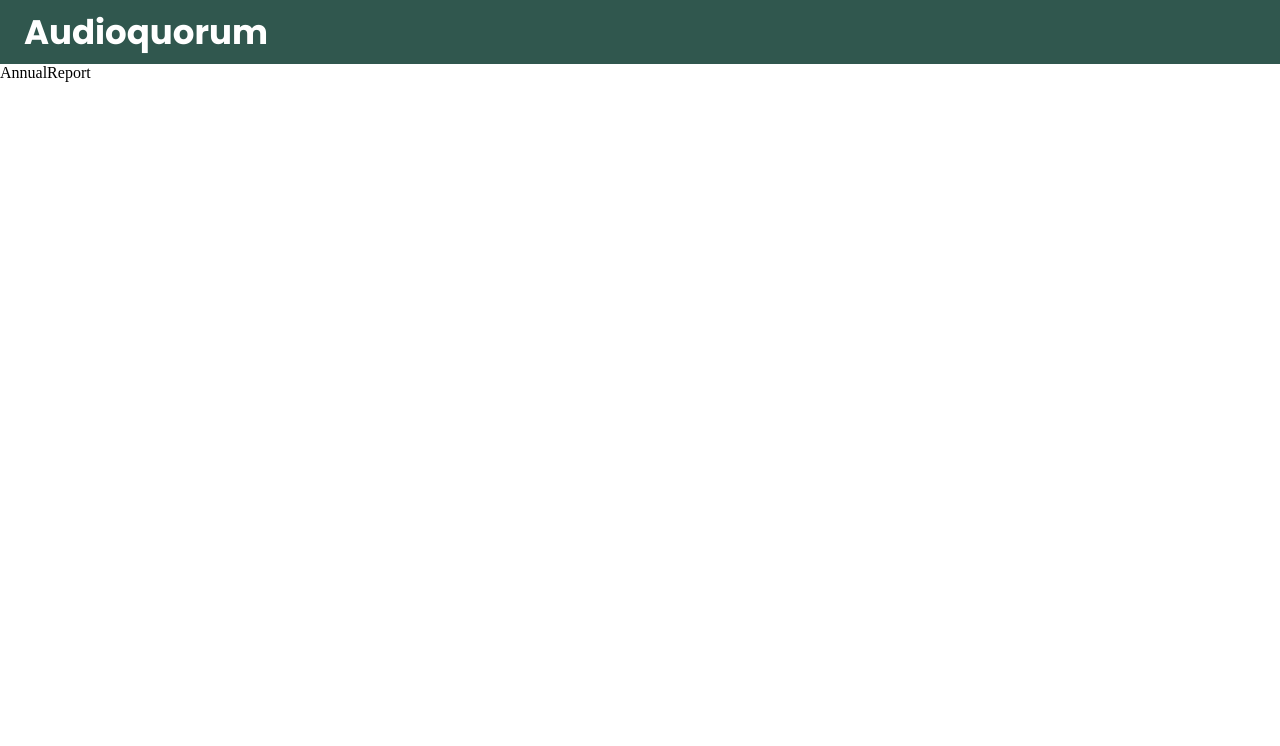
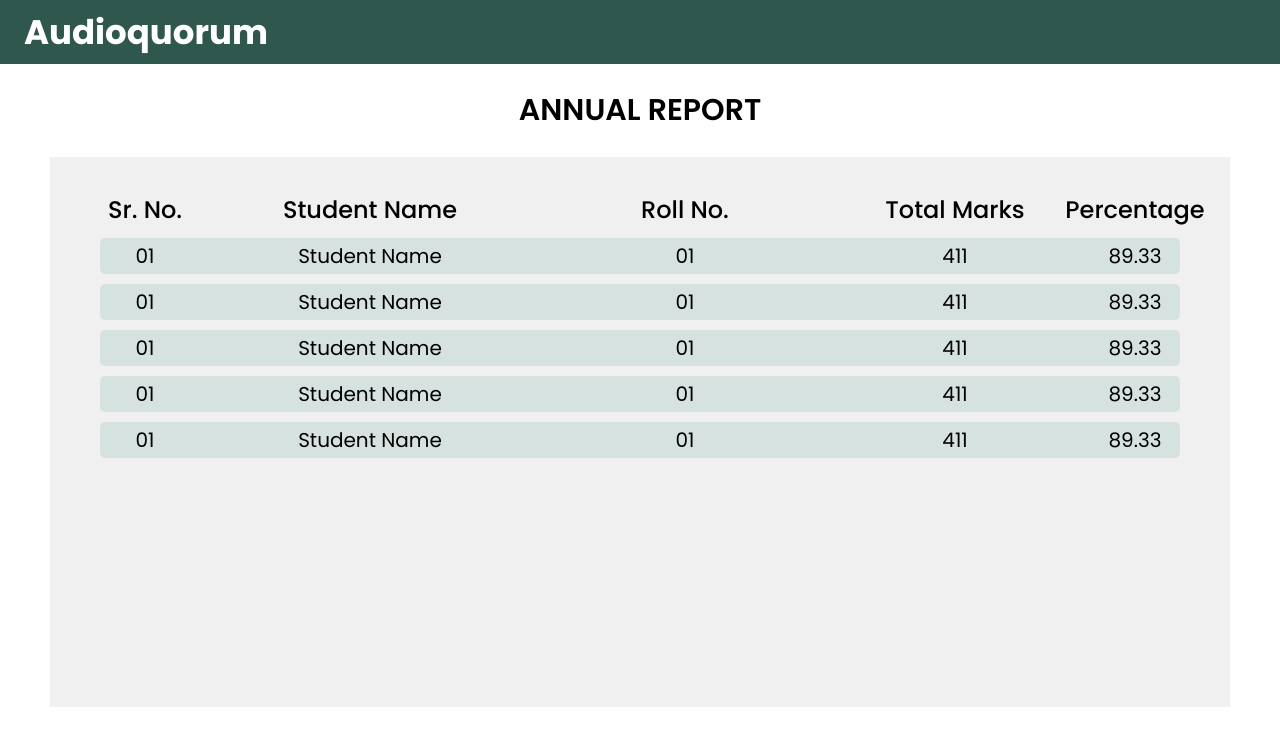
Before and after one commit to djunicode/Audioquorum-Web, a React (Create React App) app in the folder frontend/: page /annual-report in a window 1280 px wide. Shown: the top 746 px of the page. Built offline with nearby package versions, Linux system fonts and the light colour scheme; no server answers.

Commit message:
Added Dashboard, Annual Report and Quizzes page

```diff
--- a/frontend/src/pages/AnnualReport.jsx
+++ b/frontend/src/pages/AnnualReport.jsx
@@ -1,7 +1,111 @@
-import React from 'react'
+import { useEffect, useState } from 'react'
+import { Box, Grid, Typography } from '@mui/material'
+import { styled } from '@mui/system'
+import axios from 'axios'
+
+const StudentBox = styled(Box)(({theme}) => ({
+  minHeight: '36px',
+  backgroundColor: theme.palette.secondary.main,
+  borderRadius: '5px',
+  marginTop: '10px',
+  display: 'flex',
+  justifyContent: 'center',
+  alignItems: 'center',
+  // cursor: 'pointer',
+  // '&:hover': {
+  //   boxShadow: '4px 4px 4px 0px #00000040;'
+  // }
+}))
+
+const StudentReport = () => {
+  return (
+    <StudentBox>
+      <Grid container>
+        <Grid item xs={1} sx={{display: 'flex', justifyContent: 'center', alignItems: 'center'}}>
+          <Typography sx={{fontSize: '20px', lineHeight: '30px', fontWeight: 400, marginY: '3px'}}>
+            01
+          </Typography>
+        </Grid>
+        <Grid item xs={4} sx={{display: 'flex', justifyContent: 'center', alignItems: 'center'}}>
+          <Typography sx={{fontSize: '20px', lineHeight: '30px', fontWeight: 400, marginY: '3px'}}>
+            Student Name
+          </Typography>
+        </Grid>
+        <Grid item xs={3} sx={{display: 'flex', justifyContent: 'center', alignItems: 'center'}}>
+          <Typography sx={{fontSize: '20px', lineHeight: '30px', fontWeight: 400, marginY: '3px'}}>
+            01
+          </Typography>
+        </Grid>
+        <Grid item xs={3} sx={{display: 'flex', justifyContent: 'center', alignItems: 'center'}}>
+          <Typography sx={{fontSize: '20px', lineHeight: '30px', fontWeight: 400, marginY: '3px'}}>
+            411
+          </Typography>
+        </Grid>
+        <Grid item xs={1} sx={{display: 'flex', justifyContent: 'center', alignItems: 'center'}}>
+          <Typography sx={{fontSize: '20px', lineHeight: '30px', fontWeight: 400, marginY: '3px'}}>
+            89.33
+          </Typography>
+        </Grid>
+      </Grid>
+    </StudentBox>
+  )
+}
 
 export const AnnualReport = () => {
+  const [data, setData] = useState([])
+  const token = localStorage.getItem('token')
+  console.log(token);
+  useEffect(() => {
+    axios
+      .get('http://audioquorum-api.herokuapp.com/api/test/view/standard/', {
+        headers: {
+          'Authentication': token
+        }
+      })
+      .then(response => setData(response.data.tests))
+  }, [])
+  console.log('====================================');
+  console.log(data);
+  console.log('====================================');
   return (
-    <div>AnnualReport</div>
+    <Box sx={{paddingX: '100px', display: 'flex', flexDirection: 'column', alignItems: 'center'}}>
+      <Typography sx={{marginY: '24px', textTransform: 'uppercase', fontWeight: 600, fontSize: '30px', lineHeight: '45px'}}>
+        Annual Report
+      </Typography>
+      <Box sx={{backgroundColor: '#F0F0F0', paddingX: '50px', paddingY: '35px', width: '100%', minHeight: '60vh', marginBottom: '70px'}}>
+        <Grid container>
+          <Grid item xs={1} sx={{display: 'flex', justifyContent: 'center', alignItems: 'center'}}>
+            <Typography sx={{fontSize: '24px', lineHeight: '36px', fontWeight: 500}}>
+              Sr. No.
+            </Typography>
+          </Grid>
+          <Grid item xs={4} sx={{display: 'flex', justifyContent: 'center', alignItems: 'center'}}>
+            <Typography sx={{fontSize: '24px', lineHeight: '36px', fontWeight: 500}}>
+              Student Name
+            </Typography>
+          </Grid>
+          <Grid item xs={3} sx={{display: 'flex', justifyContent: 'center', alignItems: 'center'}}>
+            <Typography sx={{fontSize: '24px', lineHeight: '36px', fontWeight: 500}}>
+              Roll No.
+            </Typography>
+          </Grid>
+          <Grid item xs={3} sx={{display: 'flex', justifyContent: 'center', alignItems: 'center'}}>
+            <Typography sx={{fontSize: '24px', lineHeight: '36px', fontWeight: 500}}>
+              Total Marks
+            </Typography>
+          </Grid>
+          <Grid item xs={1} sx={{display: 'flex', justifyContent: 'center', alignItems: 'center'}}>
+            <Typography sx={{fontSize: '24px', lineHeight: '36px', fontWeight: 500}}>
+              Percentage
+            </Typography>
+          </Grid>
+        </Grid>
+        <StudentReport />
+        <StudentReport />
+        <StudentReport />
+        <StudentReport />
+        <StudentReport />
+      </Box>
+    </Box>
   )
 }
--- a/frontend/src/pages/Dashboard.jsx
+++ b/frontend/src/pages/Dashboard.jsx
@@ -1,7 +1,42 @@
-import React from 'react'
+import { Box, Typography } from '@mui/material'
+import { useState, useEffect } from 'react'
+import { theme } from '../styles/theme'
+import axios from 'axios'
+
+const Card = ({ data }) => {
+  return(
+    <Box sx={{width: '195px', minHeight: '190px', backgroundColor: theme.palette.secondary.main, borderRadius: '10px', boxShadow: '4px 4px 4px 0px #00000040;', paddingX: '15px', paddingTop: '23px', cursor: 'pointer'}}>
+      <Box sx={{display: 'flex', justifyContent: 'center', alignItems: 'center'}}>
+        <Box sx={{width: '86px', height: '86px', backgroundColor: 'white', borderRadius: '50%'}}></Box>
+      </Box>
+      <Box sx={{marginTop: '27px', border: '0px', borderTop: '2px', borderColor: 'black', borderStyle: 'solid', display: 'flex', justifyContent: 'center', alignItems: 'center', padding: '15px'}}>
+        <Typography sx={{fontWeight: 400, lineHeight: '30px', fontSize: '15px'}}>
+          {data.subject}
+        </Typography>
+      </Box>
+    </Box>
+  )
+}
 
 export const Dashboard = () => {
+  const [data, setData] = useState([])
+  const token = localStorage.getItem('token')
+  console.log(token);
+  useEffect(() => {
+    axios
+      .get('http://audioquorum-api.herokuapp.com/api/test/view/attempted/', {
+        headers: {
+          'Authentication': token
+        }
+      })
+      .then(response => setData(response.data.tests))
+  }, [])
+  console.log('====================================');
+  console.log(data);
+  console.log('====================================');
   return (
-    <div>Dashboard</div>
+    <Box sx={{paddingX: '6%', paddingY: '80px', display: 'flex', gap: '50px', flexWrap: 'wrap'}}>
+      {data && data.map(test => <Card key={test._id} data={test} />)}
+    </Box>
   )
 }
--- a/frontend/src/pages/Quizzes.jsx
+++ b/frontend/src/pages/Quizzes.jsx
@@ -1,7 +1,140 @@
-import React from 'react'
+import { useEffect, useState } from 'react'
+import { useNavigate } from 'react-router-dom'
+import { Box, Button, Grid, Tab, Typography } from '@mui/material';
+import { TabContext, TabList, TabPanel } from '@mui/lab';
+import { styled } from '@mui/system';
+import axios from 'axios';
+
+const QuizBox = styled(Box)(({theme}) => ({
+  minHeight: '55px',
+  backgroundColor: theme.palette.secondary.main,
+  borderRadius: '7px',
+  marginTop: '25px',
+  paddingLeft: '42px',
+  paddingRight: '42px',
+  display: 'flex',
+  justifyContent: 'center',
+  alignItems: 'center',
+  cursor: 'pointer',
+  '&:hover': {
+    boxShadow: '4px 4px 4px 0px #00000040;'
+  }
+}))
+
+const Quiz = () => {
+  return(
+    <QuizBox>
+      <Grid container spacing={1}>
+        <Grid item xs={4} sx={{display: 'flex', justifyContent: 'left', alignItems: 'center'}}>
+          <Typography>
+            English Literature : Some Chapter Name
+          </Typography>
+        </Grid>
+        <Grid item xs={2} sx={{display: 'flex', justifyContent: 'center', alignItems: 'center'}}>
+          <Typography>
+            30 mins
+          </Typography>
+        </Grid>
+        <Grid item xs={2} sx={{display: 'flex', justifyContent: 'center', alignItems: 'center'}}>
+          <Typography>
+            10 Q
+          </Typography>
+        </Grid>
+        <Grid item xs={2} sx={{display: 'flex', justifyContent: 'center', alignItems: 'center'}}>
+          <Typography>
+            Reschedule
+          </Typography>
+        </Grid>
+        <Grid item xs={2} sx={{display: 'flex', justifyContent: 'right', alignItems: 'center'}}>
+          <Typography>
+            due TODAY @ 6.00pm
+          </Typography>
+        </Grid>
+      </Grid>
+    </QuizBox>
+  )
+}
+
+const StyledButton = styled(Button)(({theme}) => ({
+  paddingLeft: '23px',
+  paddingRight: '23px',
+  backgroundColor: theme.palette.primary.main,
+  fontWeight: 600,
+  fontSize: '24px',
+  lineHeight: '36px',
+  borderRadius: '7px',
+  color: '#FFFFFF'
+}))
+
+const StyledTabs = styled(TabList)({
+  '& .MuiTabs-indicator': {
+    backgroundColor: '#000000',
+  },
+});
+
+const StyledTab = styled(Tab)(({theme}) => ({
+  textTransform: 'none',
+  fontSize: '20px',
+  lineHeight: '25px',
+  '&.Mui-selected': {
+    color: '#000000',
+    fontWeight: 700,
+  },
+  '&.Mui-focusVisible': {
+    backgroundColor: '#d1eaff',
+  },
+}))
 
 export const Quizzes = () => {
+  const navigate = useNavigate()
+  const [value, setValue] = useState('Assigned');
+  const [data, setData] = useState([])
+  const token = localStorage.getItem('token')
+  console.log(token);
+  useEffect(() => {
+    axios
+      .get('http://audioquorum-api.herokuapp.com/api/test/view/standard/', {
+        headers: {
+          'Authentication': token
+        }
+      })
+      .then(response => setData(response.data.tests))
+  }, [])
+  console.log('====================================');
+  console.log(data);
+  console.log('====================================');
   return (
-    <div>Quizzes</div>
+    <Box>
+      <Box sx={{ paddingX: '96px', paddingY: '10px', marginBottom: '144px' }}>
+        <TabContext value={value}>
+          <Box sx={{ borderBottom: 1, borderColor: 'divider', paddingX: '42px' }}>
+            <StyledTabs onChange={(event, newValue) => setValue(newValue)}>
+              <StyledTab label="Assigned" value="Assigned" />
+              <StyledTab label="Completed" value="Completed" />
+            </StyledTabs>
+          </Box>
+          <TabPanel value="Assigned" sx={{paddingX: '0px', paddingY: '10px'}}>
+            <Quiz />
+            <Quiz />
+            <Quiz />
+            <Quiz />
+          </TabPanel>
+          <TabPanel value="Completed" sx={{padding: '0px', paddingY: '10px'}}>
+            <Quiz />
+            <Quiz />
+          </TabPanel>
+        </TabContext>
+      </Box>
+      <Box sx={{position: 'fixed', bottom: 0, width: '100%', zIndex: 12, backgroundColor: 'rgba(255, 255, 255, 0.6)'}}>
+        <Box sx={{padding: '47px', display: 'flex', justifyContent: 'space-between'}}>
+          <StyledButton>
+            Schedule Quiz
+          </StyledButton>
+          <StyledButton onClick={() => navigate('/add-quiz')}>
+            Add Quiz
+          </StyledButton>
+        </Box>
+      </Box>
+    </Box>
   )
 }
--- a/frontend/src/styles/theme.js
+++ b/frontend/src/styles/theme.js
@@ -1,22 +1,22 @@
-import * as React from 'react';
-import {createTheme} from "@mui/material/styles";
+import * as React from "react";
+import { createTheme } from "@mui/material/styles";
 
 export const theme = createTheme({
-    palette: {
-      type: 'light',
-      primary: {
-        main: '#30574E',
-      },
-      secondary: {
-        main: '#D5E2DF',
-      },
+  palette: {
+    type: "light",
+    primary: {
+      main: "#30574E",
     },
-    typography: {
-      fontFamily: '"Poppins", sans-serif',
+    secondary: {
+      main: "#D5E2DF",
     },
     root: {
       "& .MuiFilledInput-root": {
         background: "#D5E2DF"
       }
     }
-  });
+  },
+  typography: {
+    fontFamily: '"Poppins", sans-serif',
+  },
+});
```
Also changed, not shown: 2 other files (tests, documents, lock files or other folders).
